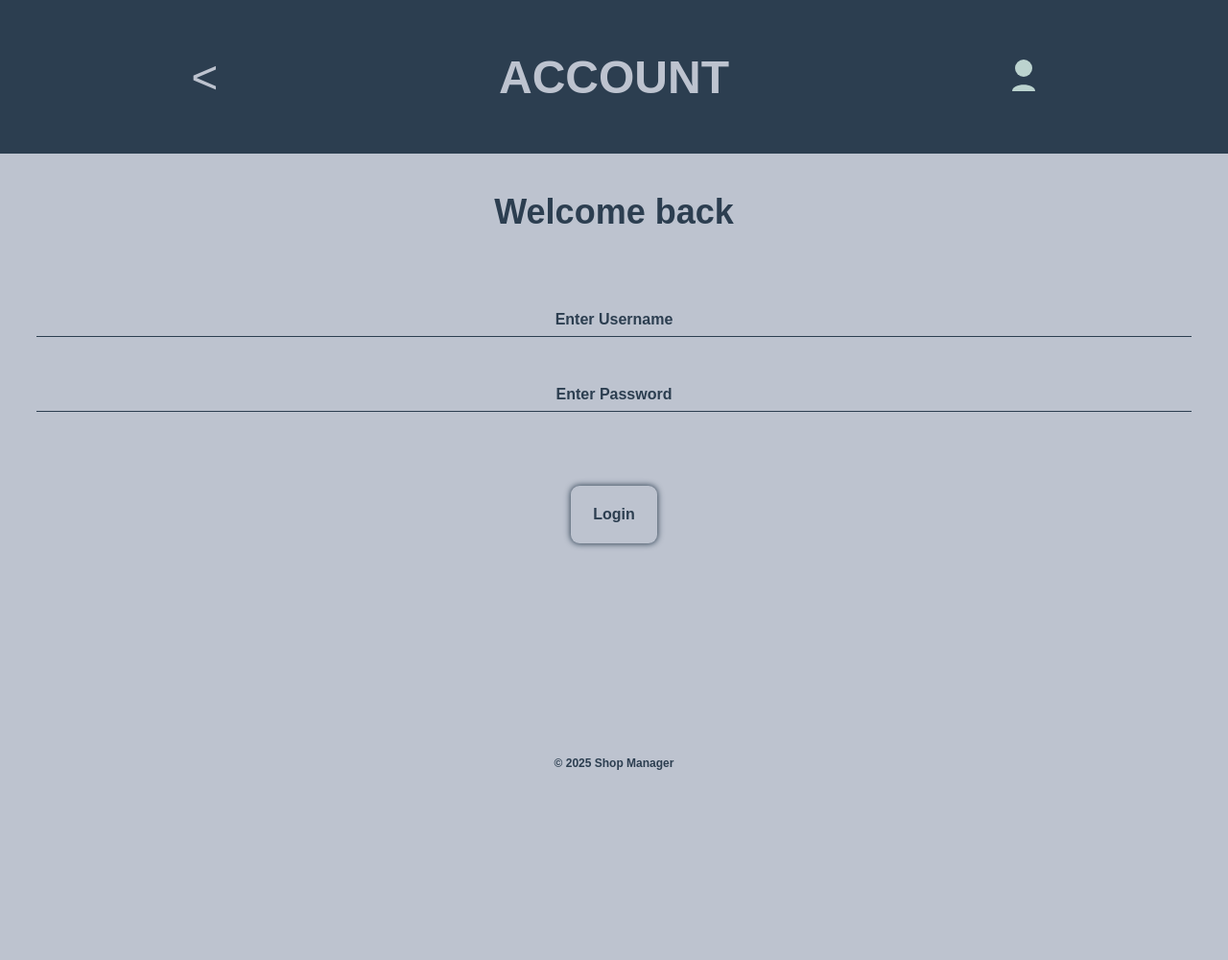
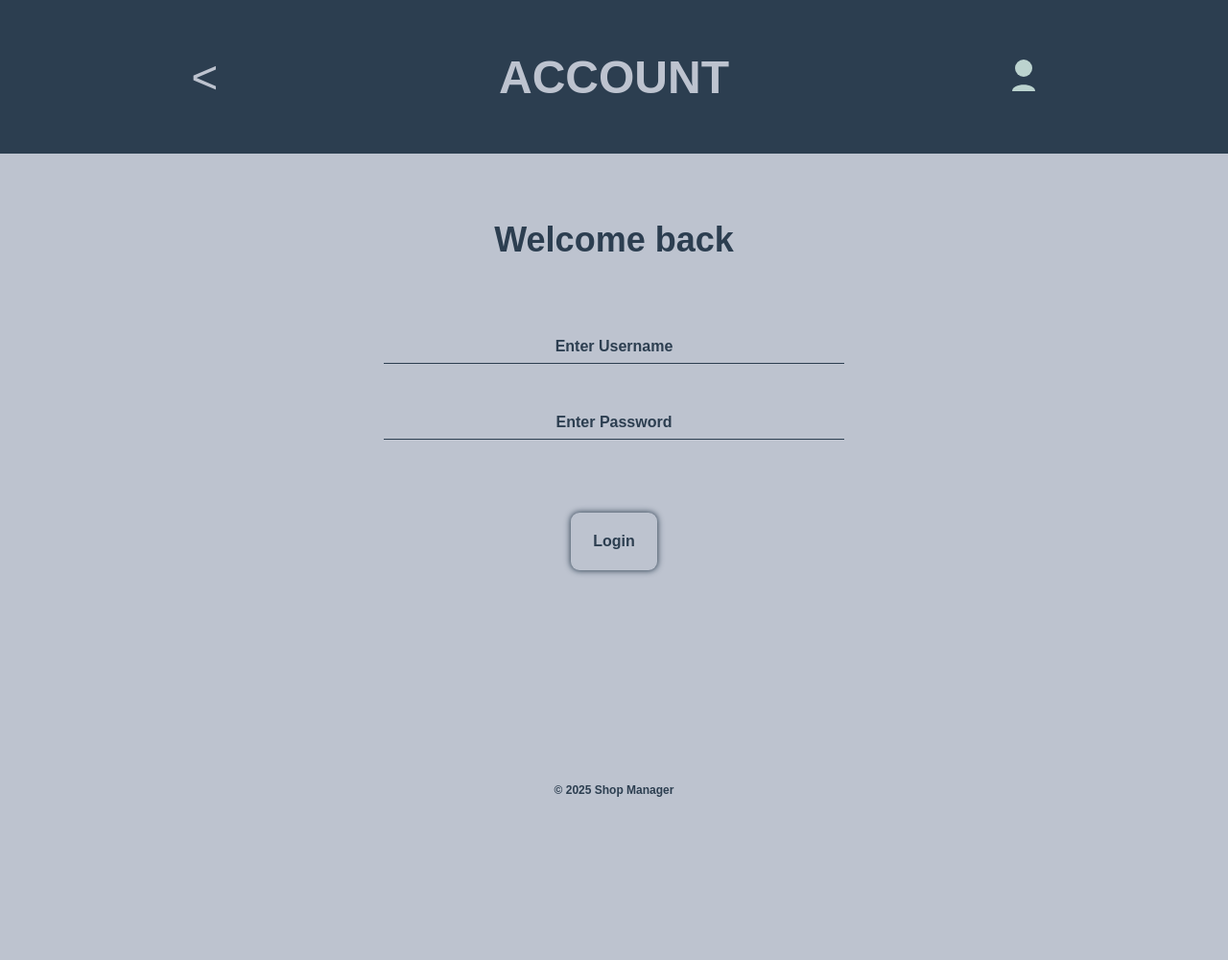
Before and after one commit to Ashkantvn/shop-manager, a Django app: page /accounts/login/ in a window 1280 px wide. Shown: the whole page at 96% size. After the commit the page ends 830 px from the top, so only its background shows below. Run offline with Django 5.2, Linux system fonts and the light colour scheme; parts of the project's set-up code (start-up, migrations or seed data) failed here and were passed over.

Commit message:
Add design and style of login page(large screen version)

```diff
--- a/core/static/css/accounts.css
+++ b/core/static/css/accounts.css
@@ -25,3 +25,12 @@ form{
     margin-top:9rem;
   }
 }
+
+@media screen and (min-width: 900px){
+  form{
+    margin-top: 28.6vh;
+  }
+  input{
+    width: 37.5vw;
+  }
+}
--- a/core/static/css/global.css
+++ b/core/static/css/global.css
@@ -7,7 +7,6 @@
 }
 body,html{
     width: 100%;
-    min-height: 100vh;
     background-color: #BDC3CF;
     color:#2c3e50;
 }
```
Also changed, not shown: 1 other file.
